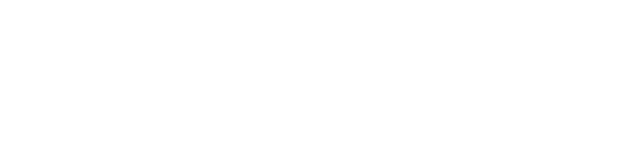
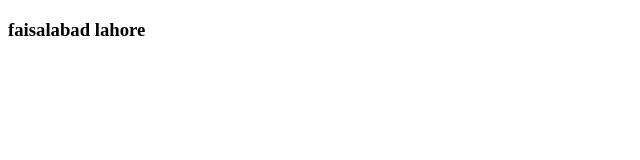
Before and after one commit to ishfaqlhr786/conflicts-in-git, a plain HTML site: page main.html in a window 1280 px wide. Shown: the whole page, without its empty margins (0-640 px from the left). Drawn offline with Linux system fonts and the light colour scheme.

Commit message:
lahore h3 saved

```diff
--- a/main.html
+++ b/main.html
@@ -4,9 +4,9 @@
     <meta charset="UTF-8">
     <meta http-equiv="X-UA-Compatible" content="IE=edge">
     <meta name="viewport" content="width=device-width, initial-scale=1.0">
-    <title>original title lahore</title>
+    <title>original title lahore </title>
 </head>
 <body>
-
+    <h3>faisalabad  lahore</h3>
 </body>
 </html>
```
